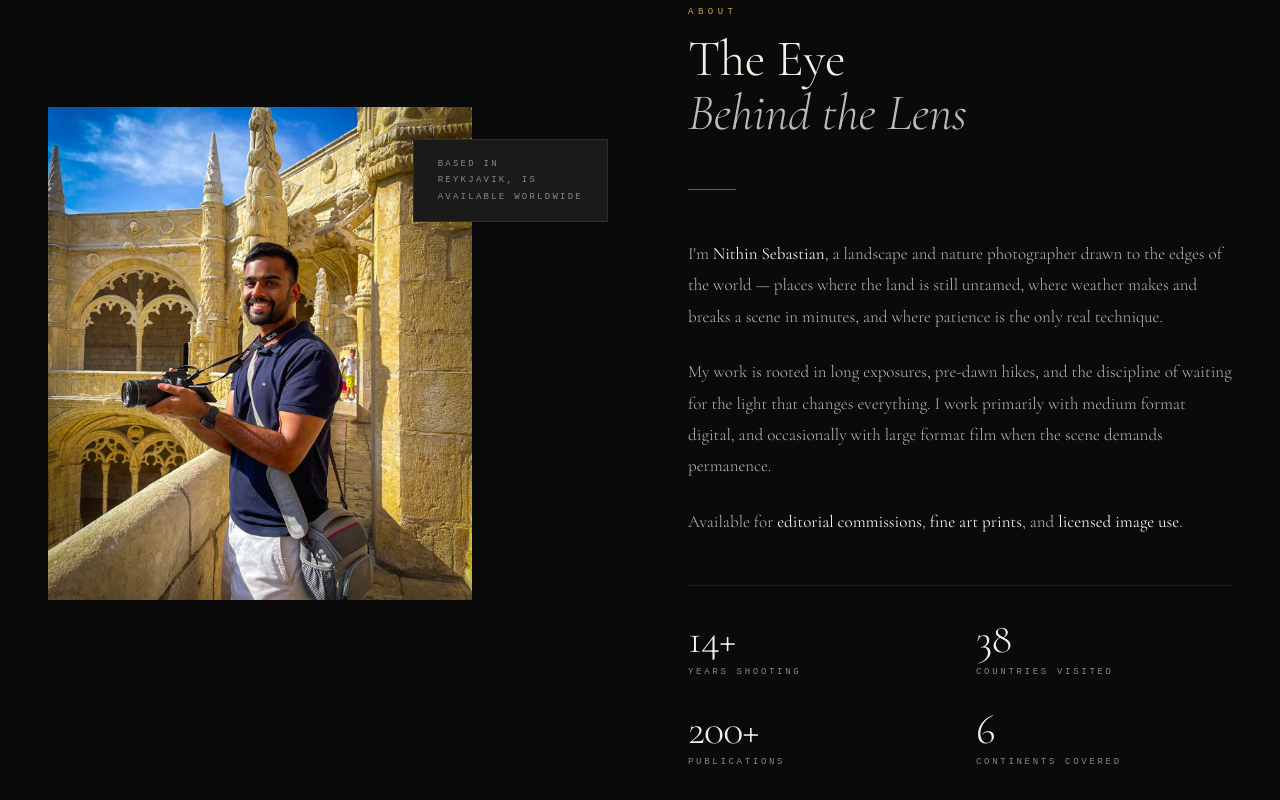
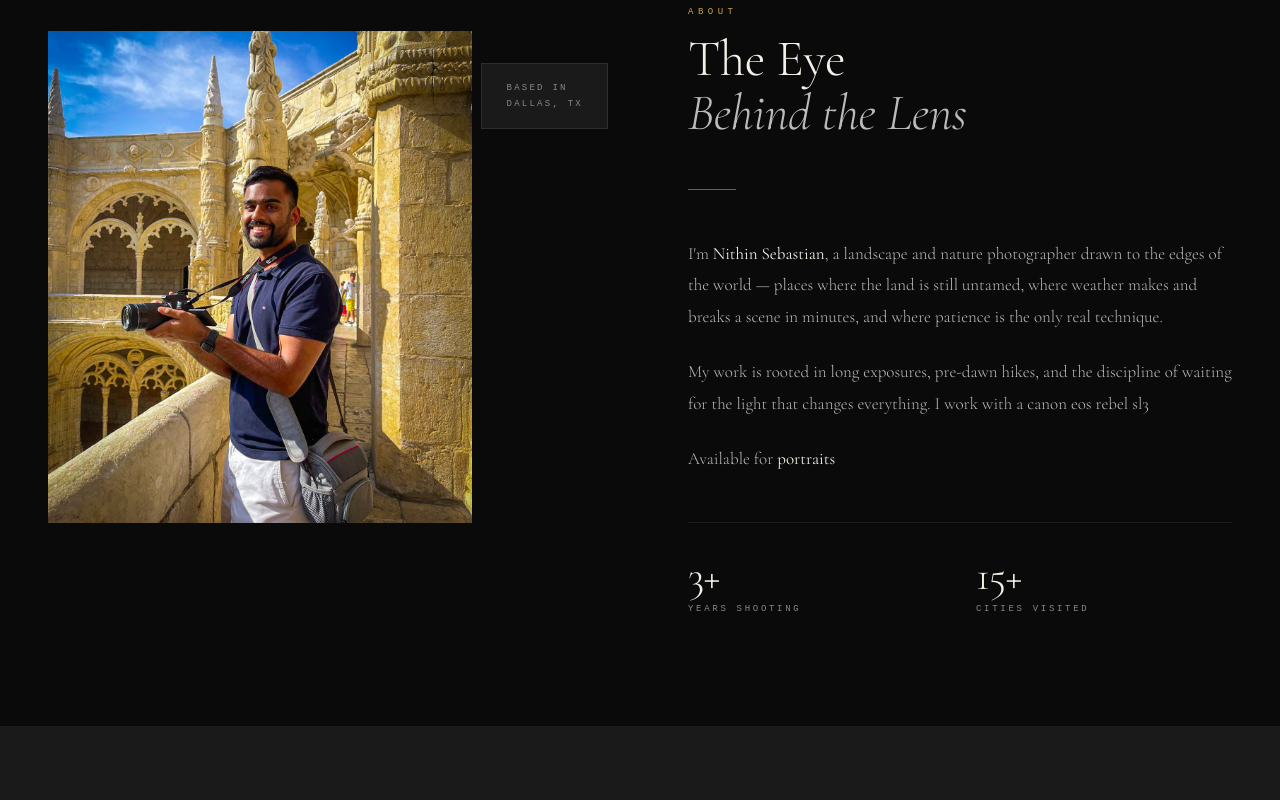
Before and after one commit to Nitman846/photography-portfolio, a website: page nithin_portfolio.html in a window 1280 px wide. Shown: the part 4360-5160 px from the top of the page. Drawn offline with nearby package versions, Linux system fonts and the light colour scheme; a web font is replaced by a local one.

Commit message:
body modifications

```diff
--- a/nithin_portfolio.html
+++ b/nithin_portfolio.html
@@ -589,31 +589,23 @@
     <div class="about-portrait">
       <img class="about-portrait-inner" src="images/about me.JPG" alt="Nithin Sebastian" style="object-fit: cover;">
     </div>
-    <div class="about-tag">Based in<br>Reykjavik, IS<br>Available worldwide</div>
+    <div class="about-tag">Based in<br>Dallas, TX<br></div>
   </div>
   <div class="about-content">
     <p class="section-label reveal">About</p>
     <h2 class="section-title reveal">The Eye<br><em>Behind the Lens</em></h2>
     <div class="divider"></div>
     <p class="about-text reveal">I'm <strong>Nithin Sebastian</strong>, a landscape and nature photographer drawn to the edges of the world — places where the land is still untamed, where weather makes and breaks a scene in minutes, and where patience is the only real technique.</p>
-    <p class="about-text reveal">My work is rooted in long exposures, pre-dawn hikes, and the discipline of waiting for the light that changes everything. I work primarily with medium format digital, and occasionally with large format film when the scene demands permanence.</p>
-    <p class="about-text reveal">Available for <strong>editorial commissions</strong>, <strong>fine art prints</strong>, and <strong>licensed image use</strong>.</p>
+    <p class="about-text reveal">My work is rooted in long exposures, pre-dawn hikes, and the discipline of waiting for the light that changes everything. I work with a canon eos rebel sl3</p>
+    <p class="about-text reveal">Available for <strong>portraits</strong>
     <div class="about-stats">
       <div>
-        <div class="stat-num">14+</div>
+        <div class="stat-num">3+</div>
         <div class="stat-label">Years shooting</div>
       </div>
       <div>
-        <div class="stat-num">38</div>
-        <div class="stat-label">Countries visited</div>
-      </div>
-      <div>
-        <div class="stat-num">200+</div>
-        <div class="stat-label">Publications</div>
-      </div>
-      <div>
-        <div class="stat-num">6</div>
-        <div class="stat-label">Continents covered</div>
+        <div class="stat-num">15+</div>
+        <div class="stat-label">Cities visited</div>
       </div>
     </div>
   </div>
@@ -625,7 +617,7 @@
     <p class="section-label reveal">Get in touch</p>
     <h2 class="section-title reveal">Let's Make<br><em>Something</em></h2>
     <div class="divider"></div>
-    <p class="contact-intro reveal">Whether you're looking for a commissioned landscape series, print licensing, or just want to talk about a location you've been dreaming about — I'd love to hear from you.</p>
+    <p class="contact-intro reveal">For inquiry, contact me via instagram or fill out this form.</p>
     <div class="contact-detail">
       <span class="contact-detail-label">Email</span>
       <span class="contact-detail-val">nitman846@gmail.com</span>
```
